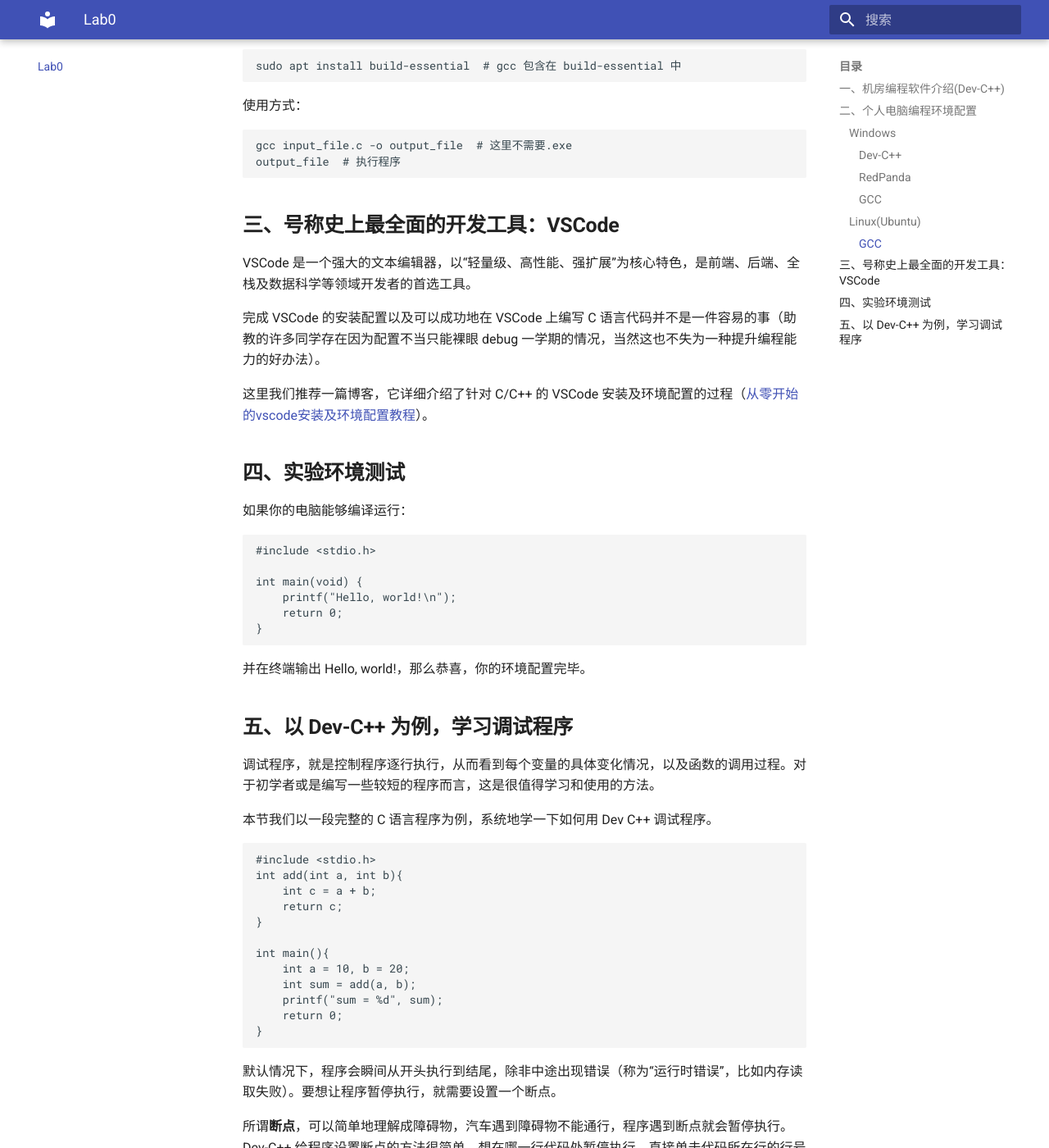
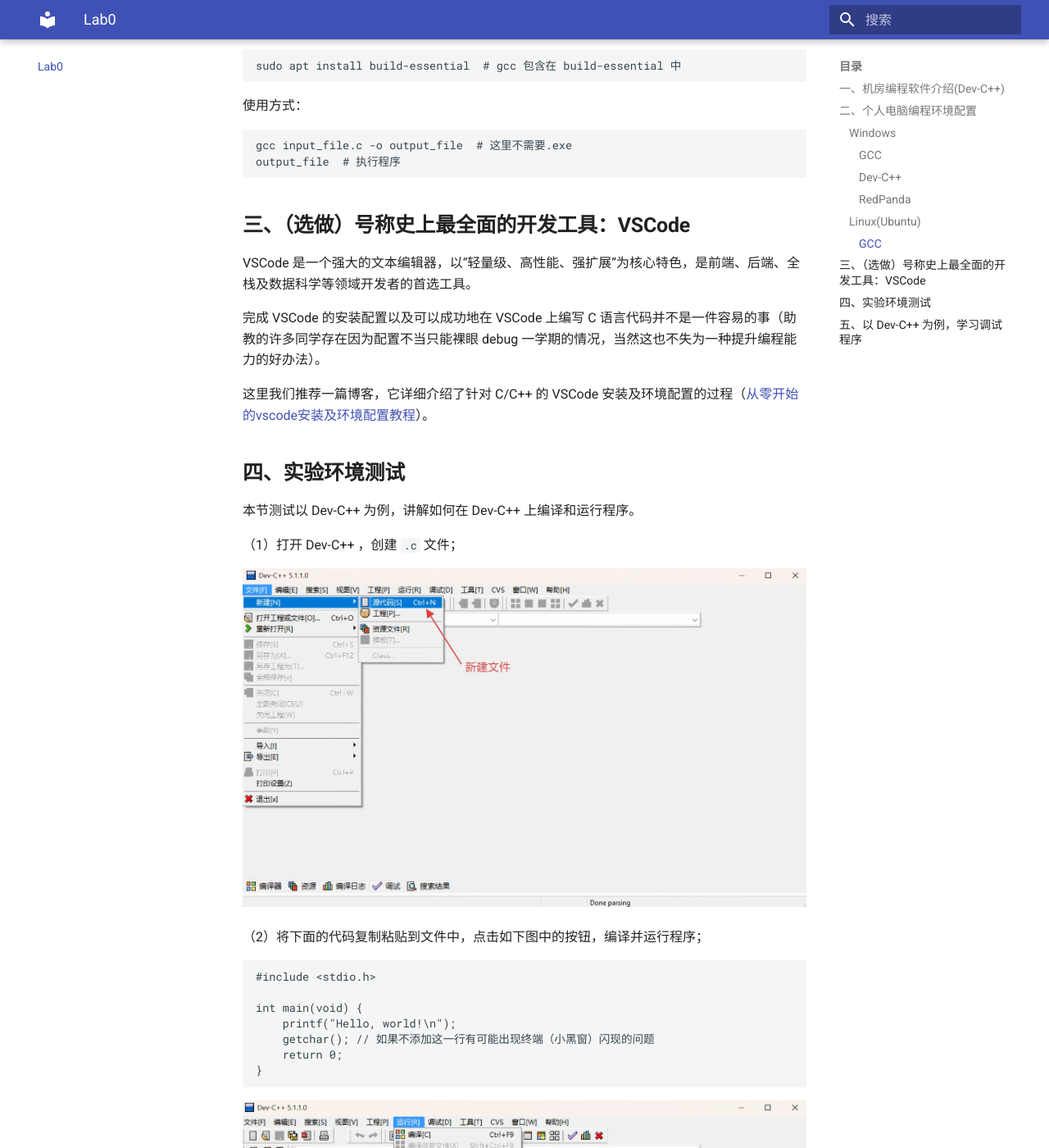
Before and after one commit to Tsincy-Peacy/Code2025, an MkDocs documentation site: the page built from docs/lab0.md, in a window 1280 px wide and 1400 px high, scrolled down 1636 px. Shown: the whole window at 82% size. Built offline with MkDocs 1.6.1 and Material for MkDocs 9.7.7, drawn with Linux system fonts in a browser that asks for light colours; some of the changed text lies outside the part shown.

Commit message:
修改lab0测试

````diff
--- a/docs/lab0.md
+++ b/docs/lab0.md
@@ -22,18 +22,6 @@
 - 优点：大部分同学计算机入门都用 Windows
 - 缺点：没有便捷的包管理器，操作繁琐
 
-#### [Dev-C++](./assets/devcpp-5.1.1.0_64bit_setup.exe)
-
-安装即可，可以按照自己的需求更改安装位置，如：C:/Dev 或 D:/App 等。
-
-
-
-#### [RedPanda](./assets/RedPanda.C++.3.2.win64.MinGW64_11.4.Setup.exe)
-
-界面优雅，与 Dev-C++ 操作基本一致，安装同 Dev-C++。
-
-
-
 #### [GCC](./assets/x86_64-15.2.0-release-mcf-seh-ucrt-rt_v13-rev0.7z)
 
 下载好压缩包后，解压至你指定的目录，如：C:/Dev 或 D:/App 等，如果你缺少便捷无广的解压工具，点击这里[下载](./assets/7z2409-x64.exe)。然后将path/to/mingw64/bin 加入到环境变量，此操作请上网自行搜索。
@@ -55,6 +43,18 @@
 gcc input_file.c -o output_file.exe
 output_file.exe  # 执行程序
 ```
+
+
+
+#### [Dev-C++](./assets/devcpp-5.1.1.0_64bit_setup.exe)
+
+安装即可，可以按照自己的需求更改安装位置，如：C:/Dev 或 D:/App 等。
+
+
+
+#### [RedPanda](./assets/RedPanda.C++.3.2.win64.MinGW64_11.4.Setup.exe)
+
+界面优雅，与 Dev-C++ 操作基本一致，安装同 Dev-C++。
 
 
 
@@ -90,7 +90,7 @@
 
 
 
-## **三、号称史上最全面的开发工具：VSCode**
+## **三、（选做）号称史上最全面的开发工具：VSCode**
 
 VSCode 是一个强大的文本编辑器，以“轻量级、高性能、强扩展”为核心特色，是前端、后端、全栈及数据科学等领域开发者的首选工具。
 
@@ -106,18 +106,29 @@
 
 ## **四、实验环境测试**
 
-如果你的电脑能够编译运行：
+本节测试以 Dev-C++ 为例，讲解如何在 Dev-C++ 上编译和运行程序。
+
+（1）打开 Dev-C++ ，创建 `.c` 文件；
+
+![lab0-6](./img/lab0-6.png)
+
+（2）将下面的代码复制粘贴到文件中，点击如下图中的按钮，编译并运行程序；
 
 ```c
 #include <stdio.h>
 
 int main(void) {
 	printf("Hello, world!\n");
+	getchar(); // 如果不添加这一行有可能出现终端（小黑窗）闪现的问题
 	return 0;
 }
 ```
 
-并在终端输出 Hello, world!，那么恭喜，你的环境配置完毕。
+![lab0-7](./img/lab0-7.png)
+
+（3）如果在终端（小黑窗）输出 Hello, world!，那么恭喜，你的环境配置成功。
+
+![lab0-7](./img/lab0-8.png)
 
 
 
@@ -180,8 +191,9 @@
 - 跳过：继续执行程序，遇到下一个断点暂停执行；
 - 停止执行：停止调试程序。
 
+举个例子，点击“添加查看”按钮监视变量 sum 值的变化情况，添加之后如下图所示：
 
-举个例子，点击“添加查看”按钮监视变量 sum 值的变化情况，添加之后如下图所示：![lab0-4](./img/lab0-4.gif)
+![lab0-4](./img/lab0-4.gif)
 
 
 
````
Also changed, not shown: other parts of docs/lab0.md (+2 -2 lines), docs/img/lab0-6.png (added), docs/img/lab0-7.png (added), docs/img/lab0-8.png (added).
